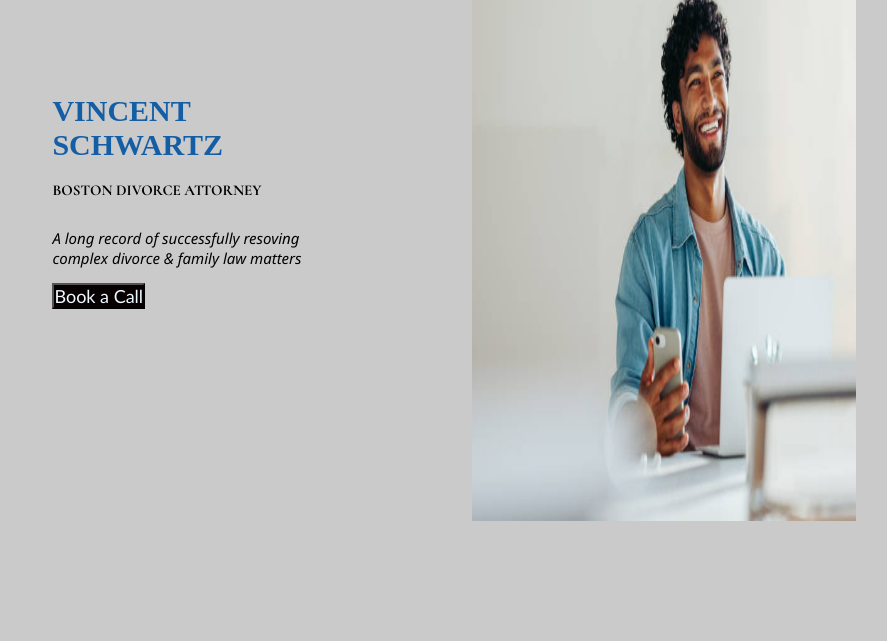
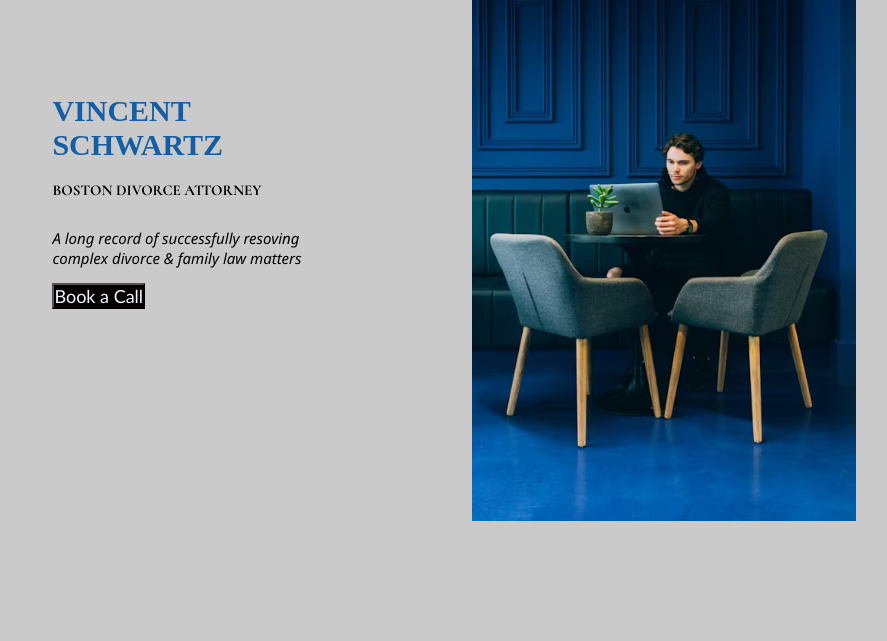
Before and after one commit to DinushaMadhushani/web_page, a plain HTML site: page index.html in a window 1280 px wide. Shown: the part 159-800 px from the top of the page, without its empty margins (196-1083 px from the left). Drawn offline with Linux system fonts and the light colour scheme; a web font is replaced by a local one.

Commit message:
change image

```diff
--- a/index.html
+++ b/index.html
@@ -49,7 +49,7 @@
 
              <div class="image">
 
-                 <img src="assests/images/man.jpg" alt="the men">
+                 <img src="assests/images/men.jpg" alt="the men">
 
 
 
```
